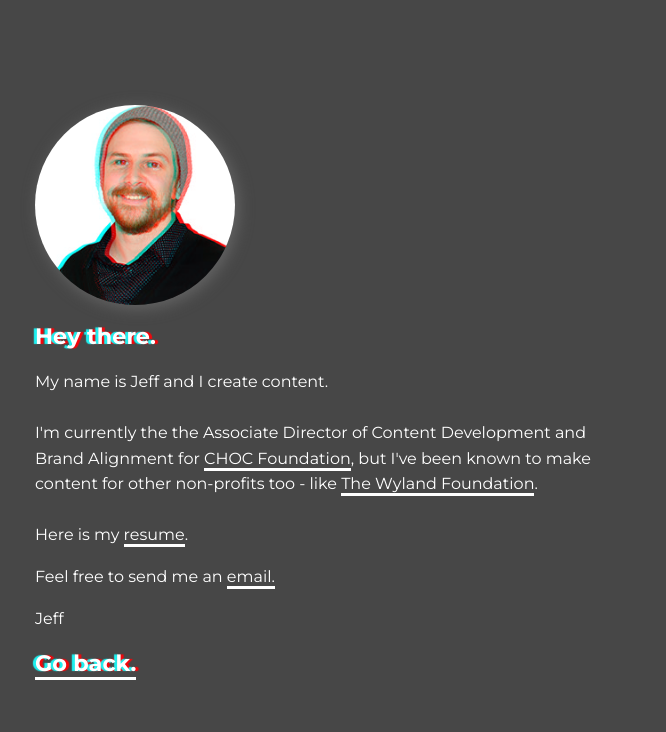
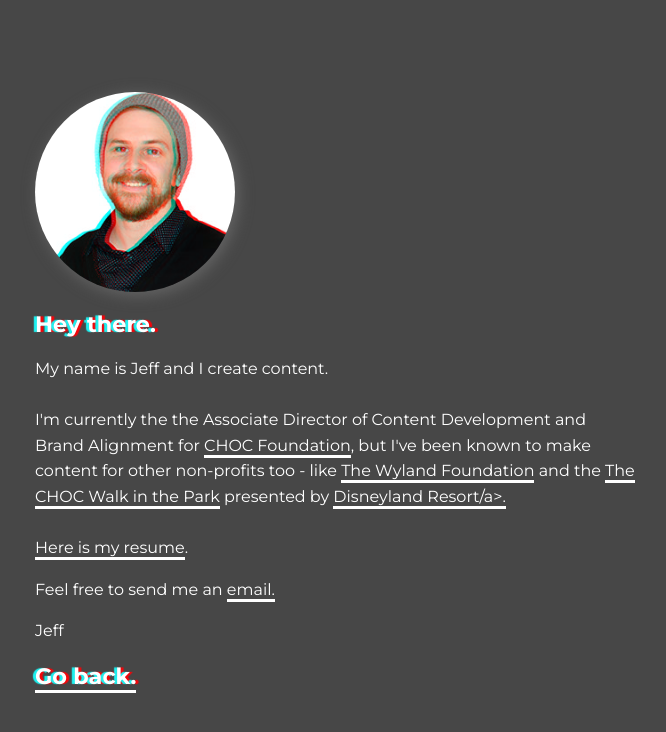
Before and after one commit to hijeff/portfolio, a plain HTML site: page about.html in a window 1280 px wide. Shown: the whole page, without its empty margins (305-971 px from the left). Drawn offline with Linux system fonts and the light colour scheme.

Commit message:
Update about.html

```diff
--- a/about.html
+++ b/about.html
@@ -29,7 +29,7 @@
                 <br>
                 <br>
       I'm currently the the Associate Director of Content Development and Brand Alignment for <a href="https://foundation.choc.org/">CHOC Foundation</a>, but I've been known to make content for other non-profits too - like <a href="https://www.wylandfoundation.org">
-        <a href="https://wylandfoundation.org/">The Wyland Foundation</a>.
+        <a href="https://wylandfoundation.org/">The Wyland Foundation</a> and the <a href="https://chocwalk.org/">The CHOC Walk in the Park</a> presented by <a href="https://disneyland.disney.go.com/">Disneyland Resort/a>.
              <br><br>
         Here is my <a href="resume.pdf">resume</a>.
 
```
